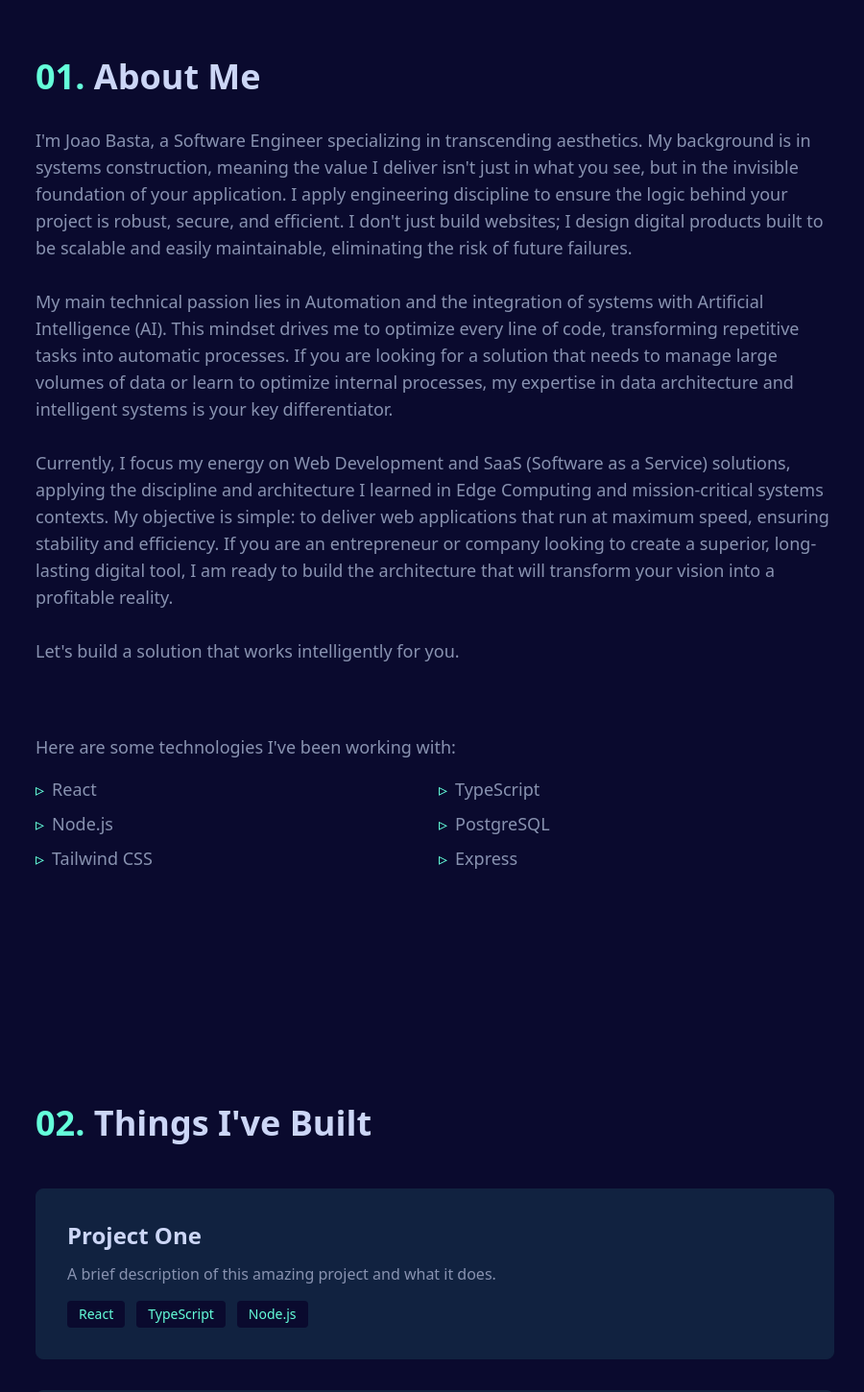
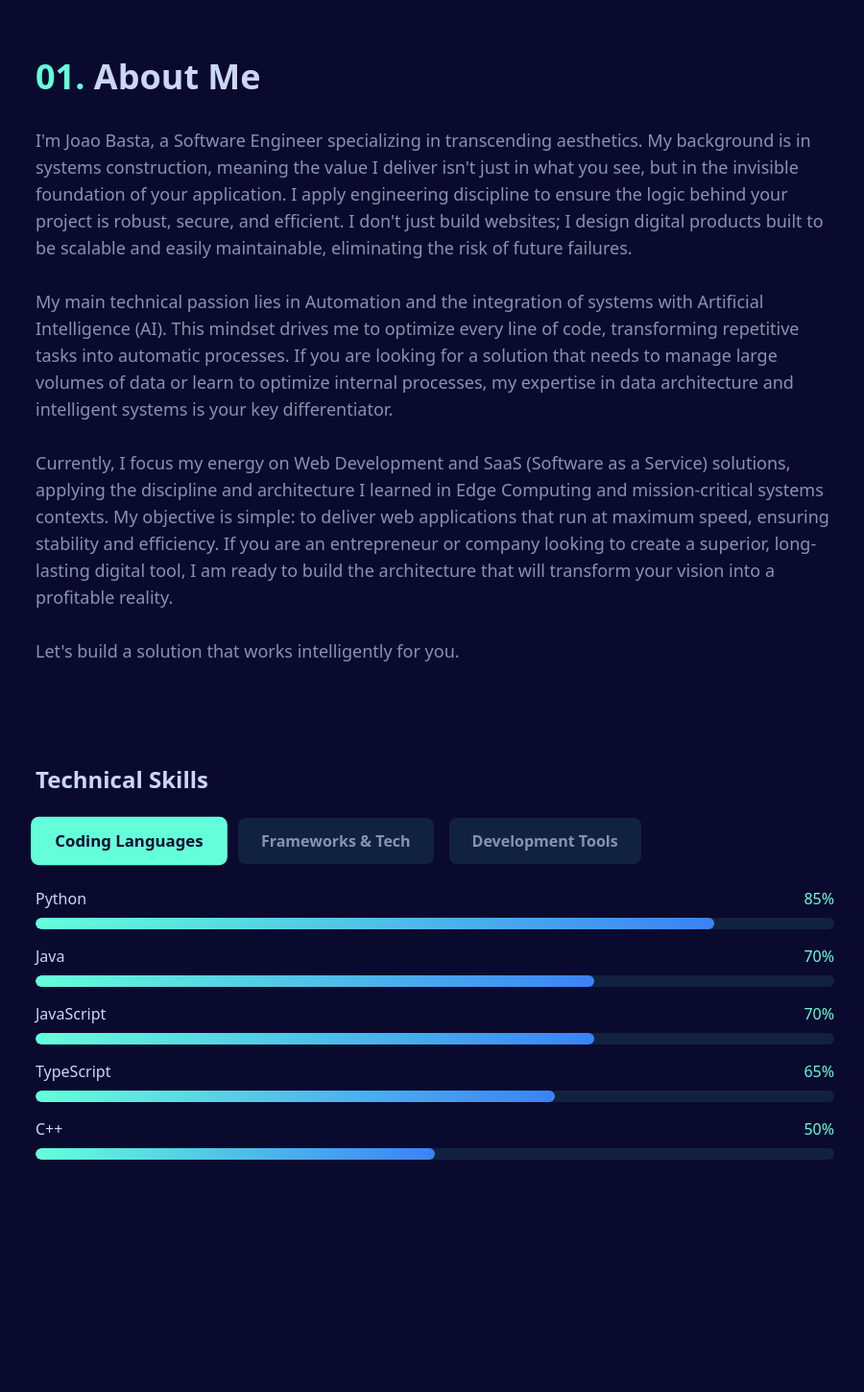
Before and after one commit to joao-basta/portifolio-web, a React (Vite) app in the folder frontend/: page / in a window 1280 px wide. Shown: the part 820-2270 px from the top of the page at 96% size, without its empty margins (315-1215 px from the left). Built offline with nearby package versions, Linux system fonts and the light colour scheme.

Commit message:
adicionando interatividade em skillset e adicionando detectao de secao para animacao do hoover

```diff
--- a/frontend/src/components/SideBar.tsx
+++ b/frontend/src/components/SideBar.tsx
@@ -1,16 +1,18 @@
 import { useState } from 'react';
+import { useActiveSection } from '../hooks/useActiveSection';
 
 const SideBar = () => {
   const [isOpen, setIsOpen] = useState(false);
+  const activeSection = useActiveSection();
 
   const navItems = [
-    { name: 'About', href: '#about' },
-    { name: 'Projects', href: '#projects' },
-    { name: 'Contact', href: '#contact' },
+    { name: 'About', href: '#about', id: 'about' },
+    { name: 'Projects', href: '#projects', id: 'projects' },
+    { name: 'Contact', href: '#contact', id: 'contact' },
   ];
 
   const handleNavClick = () => {
-    setIsOpen(false); // Close menu on mobile after clicking
+    setIsOpen(false);
   };
 
   return (
@@ -20,26 +22,11 @@ const SideBar = () => {
         onClick={() => setIsOpen(!isOpen)}
         className="fixed top-6 right-6 z-50 md:hidden bg-navy-light p-3 rounded-lg text-cyan"
       >
-        <svg
-          className="w-6 h-6"
-          fill="none"
-          stroke="currentColor"
-          viewBox="0 0 24 24"
-        >
+        <svg className="w-6 h-6" fill="none" stroke="currentColor" viewBox="0 0 24 24">
           {isOpen ? (
-            <path
-              strokeLinecap="round"
-              strokeLinejoin="round"
-              strokeWidth={2}
-              d="M6 18L18 6M6 6l12 12"
-            />
+            <path strokeLinecap="round" strokeLinejoin="round" strokeWidth={2} d="M6 18L18 6M6 6l12 12" />
           ) : (
-            <path
-              strokeLinecap="round"
-              strokeLinejoin="round"
-              strokeWidth={2}
-              d="M4 6h16M4 12h16M4 18h16"
-            />
+            <path strokeLinecap="round" strokeLinejoin="round" strokeWidth={2} d="M4 6h16M4 12h16M4 18h16" />
           )}
         </svg>
       </button>
@@ -53,11 +40,9 @@ const SideBar = () => {
           md:translate-x-0
         `}
       >
-        {/* Top Section - Name/Logo */}
         <div>
           <h1 className="text-cyan text-2xl font-bold mb-12">Joao Basta</h1>
 
-          {/* Navigation Links */}
           <nav>
             <ul className="space-y-4">
               {navItems.map((item) => (
@@ -65,7 +50,13 @@ const SideBar = () => {
 
                    <a href={item.href}
                     onClick={handleNavClick}
-                    className="text-slate hover:text-white hover:scale-110 transition-colors duration-300 text-lg block hover:-translate-y-1"
+                    className={`
+                      text-lg block transition-all duration-300
+                      ${activeSection === item.id
+                        ? 'text-cyan font-bold scale-110 translate-x-2'
+                        : 'text-slate hover:text-white hover:translate-x-1'
+                      }
+                    `}
                   >
                     {item.name}
                   </a>
@@ -78,7 +69,7 @@ const SideBar = () => {
         {/* Bottom Section - Social Links */}
         <div className="flex gap-4">
 
-            <a href="https://github.com/joao-basta"
+          <a  href="https://github.com/joao-basta"
             target="_blank"
             rel="noopener noreferrer"
             className="text-slate hover:text-cyan transition-colors duration-300"
@@ -86,7 +77,7 @@ const SideBar = () => {
             GitHub
           </a>
 
-           <a href="https://linkedin.com/in/joao-paulo-santana-basta-47b849310"
+          <a  href="https://linkedin.com/in/joao-paulo-santana-basta-47b849310"
             target="_blank"
             rel="noopener noreferrer"
             className="text-slate hover:text-cyan transition-colors duration-300"
@@ -96,12 +87,9 @@ const SideBar = () => {
         </div>
       </aside>
 
-      {/* Overlay for mobile */}
+      {/* Overlay */}
       {isOpen && (
-        <div
-          onClick={() => setIsOpen(false)}
-          className="fixed inset-0 bg-black bg-opacity-50 z-30 md:hidden"
-        />
+        <div onClick={() => setIsOpen(false)} className="fixed inset-0 bg-black bg-opacity-50 z-30 md:hidden" />
       )}
     </>
   );
--- /dev/null
+++ b/frontend/src/hooks/useActiveSection.ts
@@ -0,0 +1,30 @@
+import { useEffect, useState } from 'react';
+
+export const useActiveSection = () => {
+  const [activeSection, setActiveSection] = useState('');
+
+  useEffect(() => {
+    const handleScroll = () => {
+      const sections = ['about', 'projects', 'contact'];
+      const scrollPosition = window.scrollY + 200; // Offset for better detection
+
+      for (const section of sections) {
+        const element = document.getElementById(section);
+        if (element) {
+          const { offsetTop, offsetHeight } = element;
+          if (scrollPosition >= offsetTop && scrollPosition < offsetTop + offsetHeight) {
+            setActiveSection(section);
+            break;
+          }
+        }
+      }
+    };
+
+    window.addEventListener('scroll', handleScroll);
+    handleScroll(); // Check on mount
+
+    return () => window.removeEventListener('scroll', handleScroll);
+  }, []);
+
+  return activeSection;
+};
--- a/frontend/src/sections/About.tsx
+++ b/frontend/src/sections/About.tsx
@@ -1,7 +1,36 @@
+import { useState } from 'react';
 import { useScrollAnimation } from '../hooks/useScrollAnimation';
 
 const About = () => {
   const { ref, isVisible } = useScrollAnimation();
+  const [activeTab, setActiveTab] = useState<'Languages' | 'frameworks' | 'tools'>('Languages');
+
+   const skills = {
+    Languages:[
+      {name: 'Python', level: 85},
+      {name: 'Java', level: 70},
+      {name: 'JavaScript', level: 70},
+      {name: 'TypeScript', level: 65},
+      {name: 'C++', level: 50},
+    ],
+    frameworks:[
+      {name: 'React', level: 85},
+      {name: 'Node.js', level: 75},
+      {name: 'Tailwind', level: 70},
+      {name: 'Flask', level: 70},
+      {name: 'Restful APIs', level: 65},
+      {name: 'Django', level: 60}
+    ],
+    tools:[
+      {name: 'Git', level: 90},
+      {name: 'github', level: 85},
+      {name: 'PostgreSQL', level: 70},
+      {name: 'Azure', level: 65},
+      {name: 'Docker', level: 65},
+      {name: 'AWS', level: 60}
+
+    ],
+  };
 
   return (
     <section id="about" className="min-h-screen flex items-center py-20">
@@ -14,7 +43,8 @@ const About = () => {
         <h2 className="text-4xl font-bold text-slate-light mb-8">
           <span className="text-cyan">01.</span> About Me
         </h2>
-        <div className="text-slate text-lg space-y-4 font-sans">
+
+        <div className="text-slate text-lg space-y-4 mb-12">
           <p>
             I'm Joao Basta, a Software Engineer specializing in transcending aesthetics. My background is in systems construction,
             meaning the value I deliver isn't just in what you see, but in the invisible foundation of your application.
@@ -36,28 +66,67 @@ const About = () => {
             Let's build a solution that works intelligently for you.
           </p>
           <br /><br />
+        </div>
 
-          <p>Here are some technologies I've been working with:</p>
-          <ul className="grid grid-cols-2 gap-2 mt-4">
-            <li className="flex items-center hover:translate-x-1 transition-transform duration-200">
-              <span className="text-cyan mr-2">▹</span> React
-            </li>
-            <li className="flex items-center hover:translate-x-1 transition-transform duration-200">
-              <span className="text-cyan mr-2">▹</span> TypeScript
-            </li>
-            <li className="flex items-center hover:translate-x-1 transition-transform duration-200">
-              <span className="text-cyan mr-2">▹</span> Node.js
-            </li>
-            <li className="flex items-center hover:translate-x-1 transition-transform duration-200">
-              <span className="text-cyan mr-2">▹</span> PostgreSQL
-            </li>
-            <li className="flex items-center hover:translate-x-1 transition-transform duration-200">
-              <span className="text-cyan mr-2">▹</span> Tailwind CSS
-            </li>
-            <li className="flex items-center hover:translate-x-1 transition-transform duration-200">
-              <span className="text-cyan mr-2">▹</span> Express
-            </li>
-          </ul>
+        {/* Skills Section */}
+        <div className="mt-8">
+          <h3 className="text-2xl font-bold text-slate-light mb-6">Technical Skills</h3>
+
+          {/* Tab Buttons */}
+          <div className="flex gap-4 mb-6 flex-wrap">
+            <button
+              onClick={() => setActiveTab('Languages')}
+              className={`px-6 py-3 rounded-lg font-semibold transition-all duration-300 ${
+                activeTab === 'Languages'
+                  ? 'bg-cyan text-navy-dark scale-105'
+                  : 'bg-navy-light text-slate hover:bg-navy-light/70'
+              }`}
+            >
+              Coding Languages
+            </button>
+            <button
+              onClick={() => setActiveTab('frameworks')}
+              className={`px-6 py-3 rounded-lg font-semibold transition-all duration-300 ${
+                activeTab === 'frameworks'
+                  ? 'bg-cyan text-navy-dark scale-105'
+                  : 'bg-navy-light text-slate hover:bg-navy-light/70'
+              }`}
+            >
+              Frameworks & Tech
+            </button>
+            <button
+              onClick={() => setActiveTab('tools')}
+              className={`px-6 py-3 rounded-lg font-semibold transition-all duration-300 ${
+                activeTab === 'tools'
+                  ? 'bg-cyan text-navy-dark scale-105'
+                  : 'bg-navy-light text-slate hover:bg-navy-light/70'
+              }`}
+            >
+              Development Tools
+            </button>
+          </div>
+
+          {/* Skills List with Progress Bars */}
+          <div className="space-y-4">
+            {skills[activeTab].map((skill, index) => (
+              <div
+                key={skill.name}
+                className="animate-fade-in"
+                style={{ animationDelay: `${index * 100}ms` }}
+              >
+                <div className="flex justify-between mb-2">
+                  <span className="text-slate-light font-medium">{skill.name}</span>
+                  <span className="text-cyan">{skill.level}%</span>
+                </div>
+                <div className="w-full bg-navy-light rounded-full h-3 overflow-hidden">
+                  <div
+                    className="bg-gradient-to-r from-cyan to-blue-500 h-full rounded-full transition-all duration-1000 ease-out"
+                    style={{ width: isVisible ? `${skill.level}%` : '0%' }}
+                  />
+                </div>
+              </div>
+            ))}
+          </div>
         </div>
       </div>
     </section>
```
